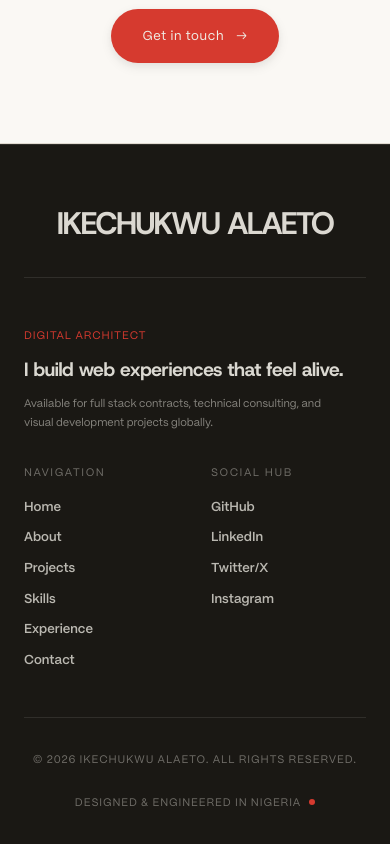
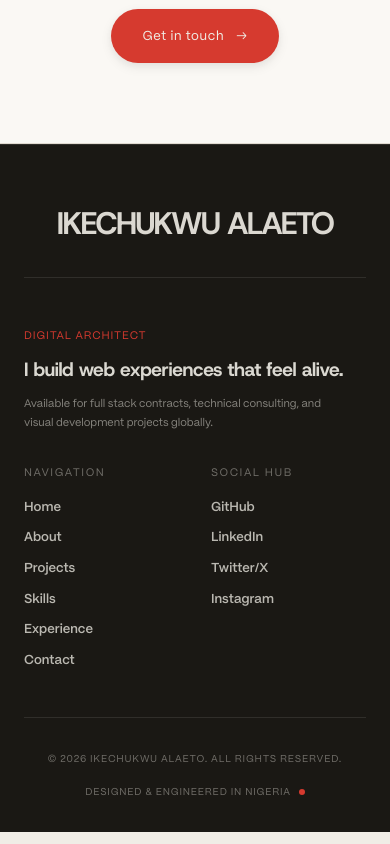
Before and after one commit to callmeikechukwu-creator/iyke-portfolio, a Next.js app: page / in a window 390 px wide. Shown: the part 1581-2425 px from the top of the page. Built offline with nearby package versions, Linux system fonts and the light colour scheme; no server answers; the database is empty; a web font is replaced by a local one.

Commit message:
style: force footer copyright and designer text to single line with whitespace-nowrap and scale text-size on mobile

```diff
--- a/src/components/layout/Footer.tsx
+++ b/src/components/layout/Footer.tsx
@@ -119,11 +119,11 @@ export default function Footer() {
         </div>
 
         {/* ── Bottom Row: Copyright ── */}
-        <div className="flex flex-col sm:flex-row items-center justify-between gap-6 pt-8 border-t border-[var(--color-base)]/10 text-body text-xs text-[var(--color-base)]/40 font-semibold uppercase tracking-wider">
-          <span>
+        <div className="flex flex-col sm:flex-row items-center justify-between gap-4 pt-8 border-t border-[var(--color-base)]/10 text-body text-[10px] sm:text-xs text-[var(--color-base)]/40 font-semibold uppercase tracking-wider w-full text-center">
+          <span className="whitespace-nowrap">
             &copy; {currentYear} Ikechukwu Alaeto. All rights reserved.
           </span>
-          <div className="flex items-center gap-2">
+          <div className="flex items-center gap-2 justify-center sm:justify-end whitespace-nowrap">
             <span>Designed &amp; Engineered in Nigeria</span>
             <span className="w-1.5 h-1.5 rounded-full bg-[var(--color-vermillion)]" />
           </div>
```
